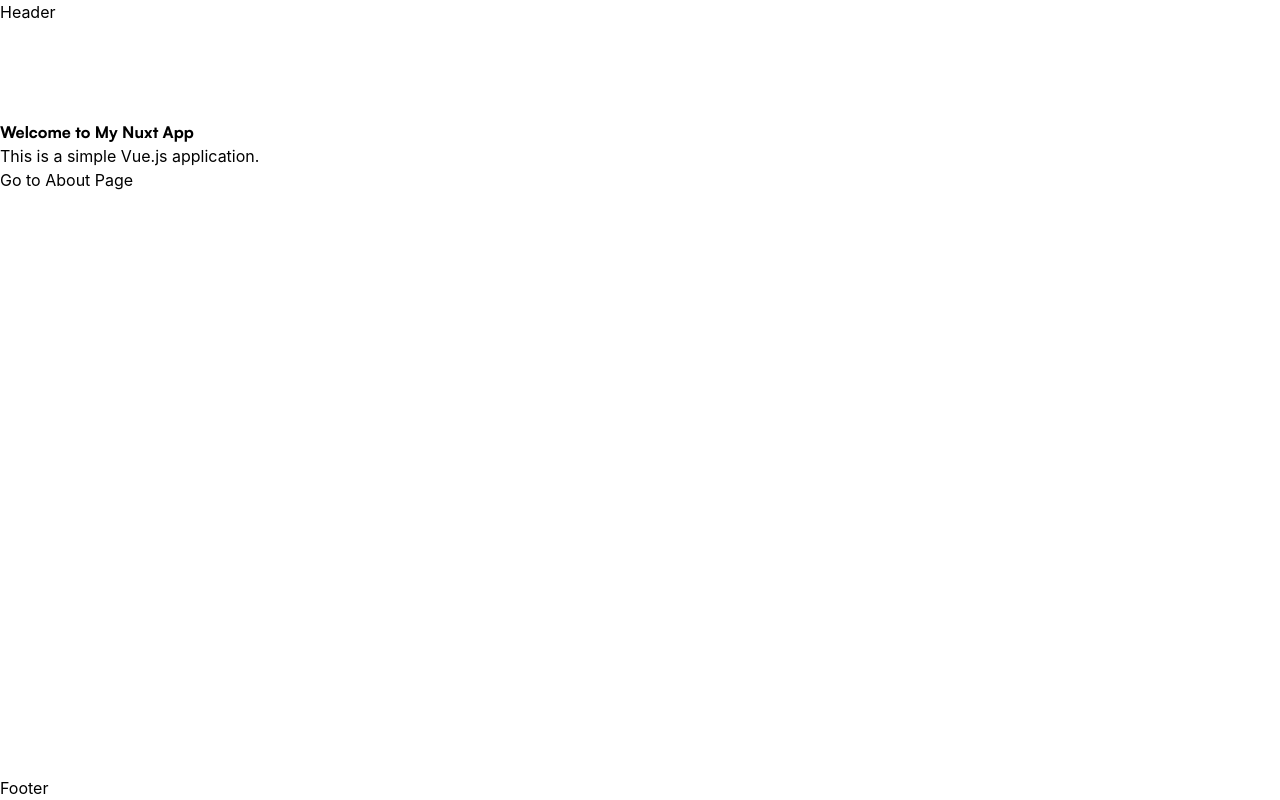
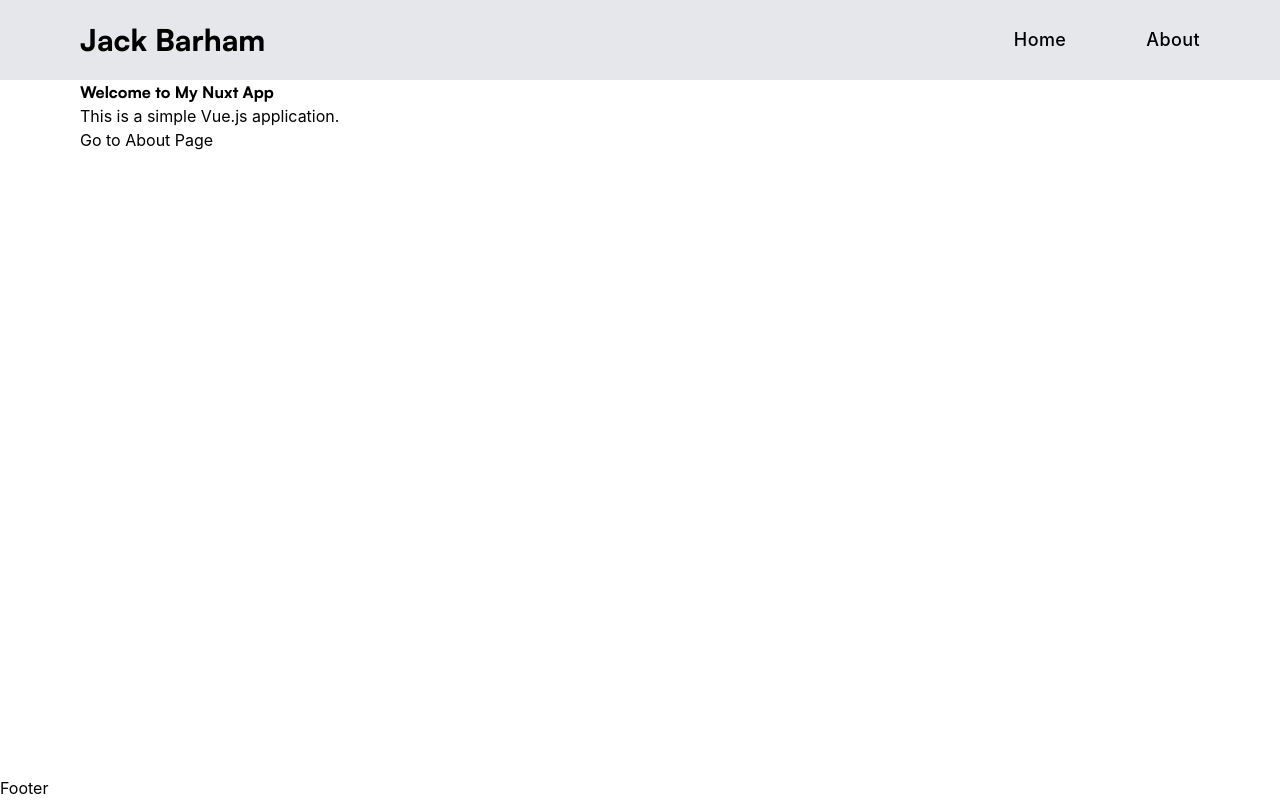
Before and after one commit to jackbarham/nuxt-starter-website, a Nuxt app: page / in a window 1280 px wide. Built offline with nearby package versions, Linux system fonts and the light colour scheme.

Commit message:
Layout structure.

```diff
--- a/assets/css/main.css
+++ b/assets/css/main.css
@@ -36,6 +36,14 @@
 }
 
 @layer components {
+  .layout-full {
+    @apply px-4 sm:px-8 lg:px-12 xl:px-20;
+  }
+
+  .layout-wide {
+    @apply max-w-7xl w-full m-auto px-4 sm:px-8 lg:px-12 xl:px-20;
+  }
+
   .prose {
     @apply max-w-none;
   }
--- /dev/null
+++ b/components/MainHeader.vue
@@ -0,0 +1,34 @@
+<template>
+  <header class="header">
+    <div class="bg-gray-200">
+      <div class="md:h-20 md:flex justify-between items-center layout-full">
+        <h1 class="text-3xl text-center md:text-left mb-4 md:mb-0">
+          <NuxtLink to="/">Jack Barham</NuxtLink>
+        </h1>
+        <ul class="flex justify-center md:justify-normal md:space-x-16 lg:space-x-20">
+          <li v-for="page in pages" :key="page.url" class="px-6 md:px-0">
+            <NuxtLink :to="page.url" class="relative group font-medium tracking-wide">
+              <span class="block text-base md:text-lg">{{ page.title }}</span>
+              <span class="relative block">
+                <span class="absolute left-0 bottom-0 h-[2px] bg-black w-full transform scale-x-0 group-hover:scale-x-100 transition-transform duration-200 ease-in-out origin-left opacity-80"></span>
+              </span>
+            </NuxtLink>
+          </li>
+        </ul>
+      </div>
+    </div>
+  </header>
+</template>
+
+<script setup>
+const pages = [
+  {
+    title: 'Home',
+    url: '/'
+  },
+  {
+    title: 'About',
+    url: '/about'
+  },
+]
+</script>
--- a/layouts/default.vue
+++ b/layouts/default.vue
@@ -1,8 +1,8 @@
 <template>
   <div class="flex flex-col h-screen justify-between">
-    <p>Header</p>
+    <MainHeader />
     <main role="main" class="mb-auto">
-      <div class="overflow-hidden py-16 md:py-24">
+      <div class="overflow-hidden">
         <slot />
       </div>
     </main>
--- a/pages/index.vue
+++ b/pages/index.vue
@@ -1,5 +1,5 @@
 <template>
-  <div>
+  <div class="layout-wide">
     <h1>Welcome to My Nuxt App</h1>
     <p>This is a simple Vue.js application.</p>
     <NuxtLink to="/about">Go to About Page</NuxtLink>
```
